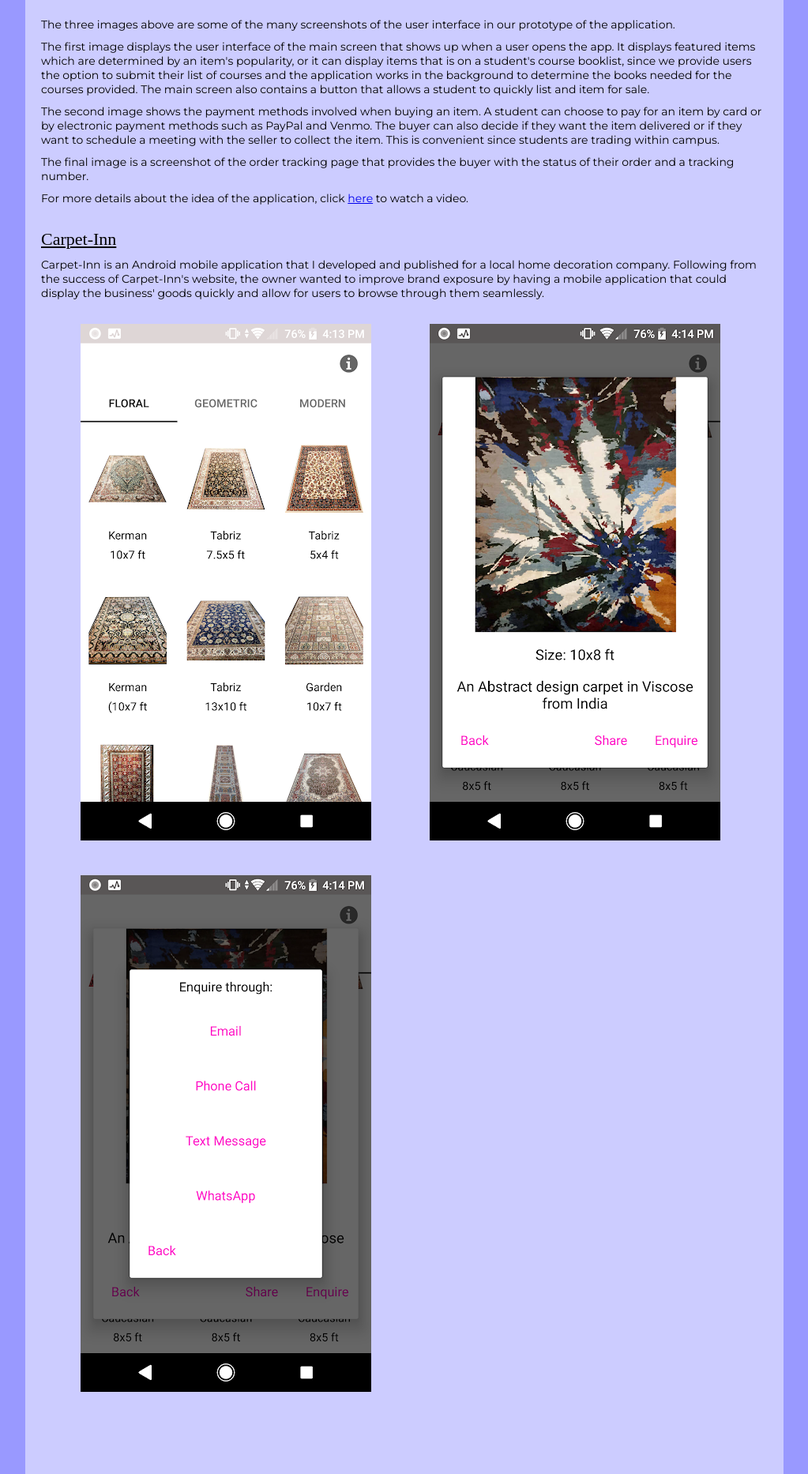
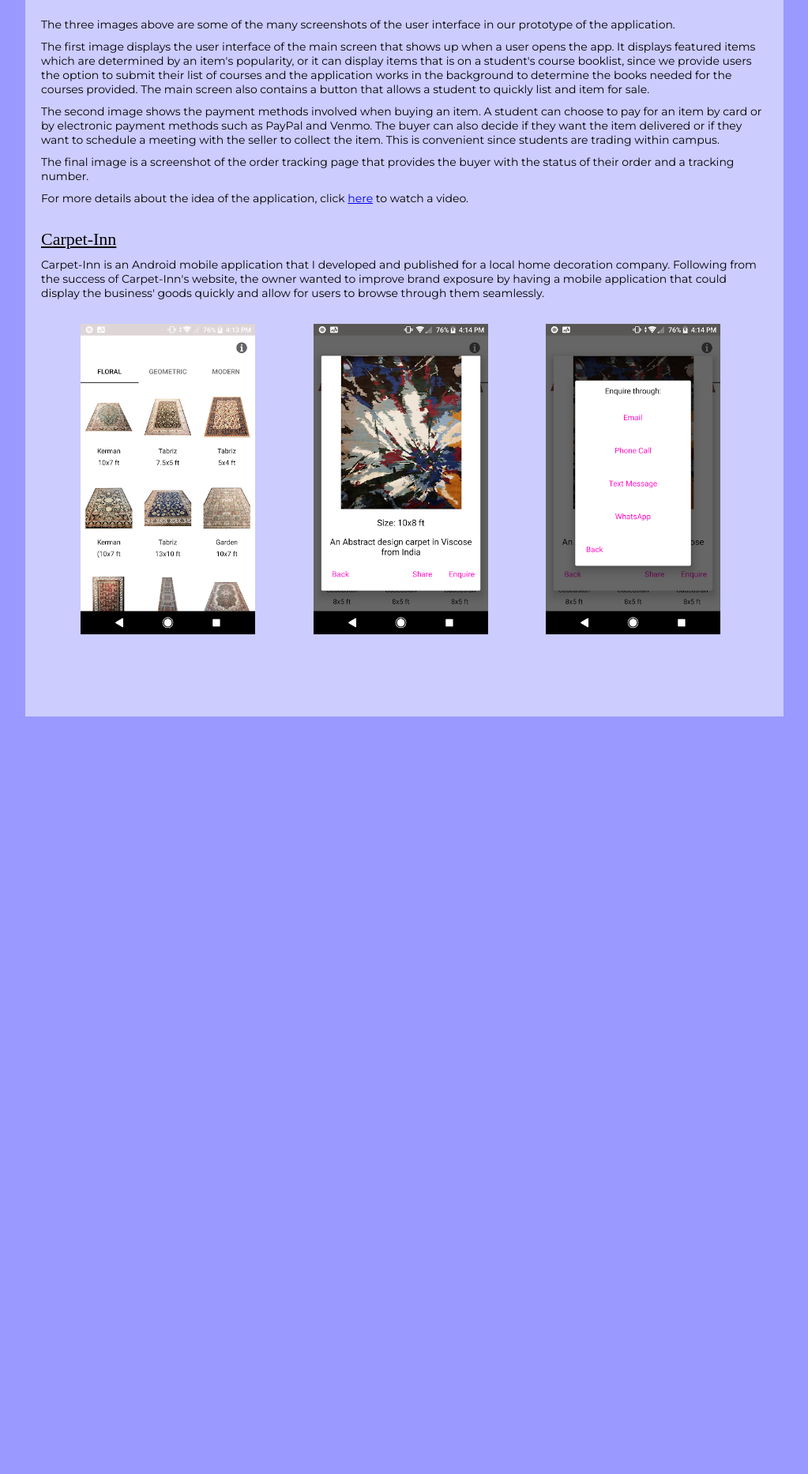
Before and after one commit to pestorius/pestorius.github.io, a Jekyll site: the page projects.html, which Jekyll copies as it is, in a window 1280 px wide. Shown: the part 2173-4039 px from the top of the page at 79% size, without its empty margins (128-1151 px from the left). Built offline with Jekyll 4.4.1, drawn with Linux system fonts in a browser that asks for light colours; after the commit the page ends 3080 px from its top, so only the background shows below that.

Commit message:
Update projects.css

```diff
--- a/css/projects.css
+++ b/css/projects.css
@@ -101,4 +101,6 @@
 #main_activity, #carpet_fragment, #enquiry_fragment{
 margin: 20px 20px 20px 50px;
 display: inline-flex;
+width: 221px;
+height: 393px;
 }
```
